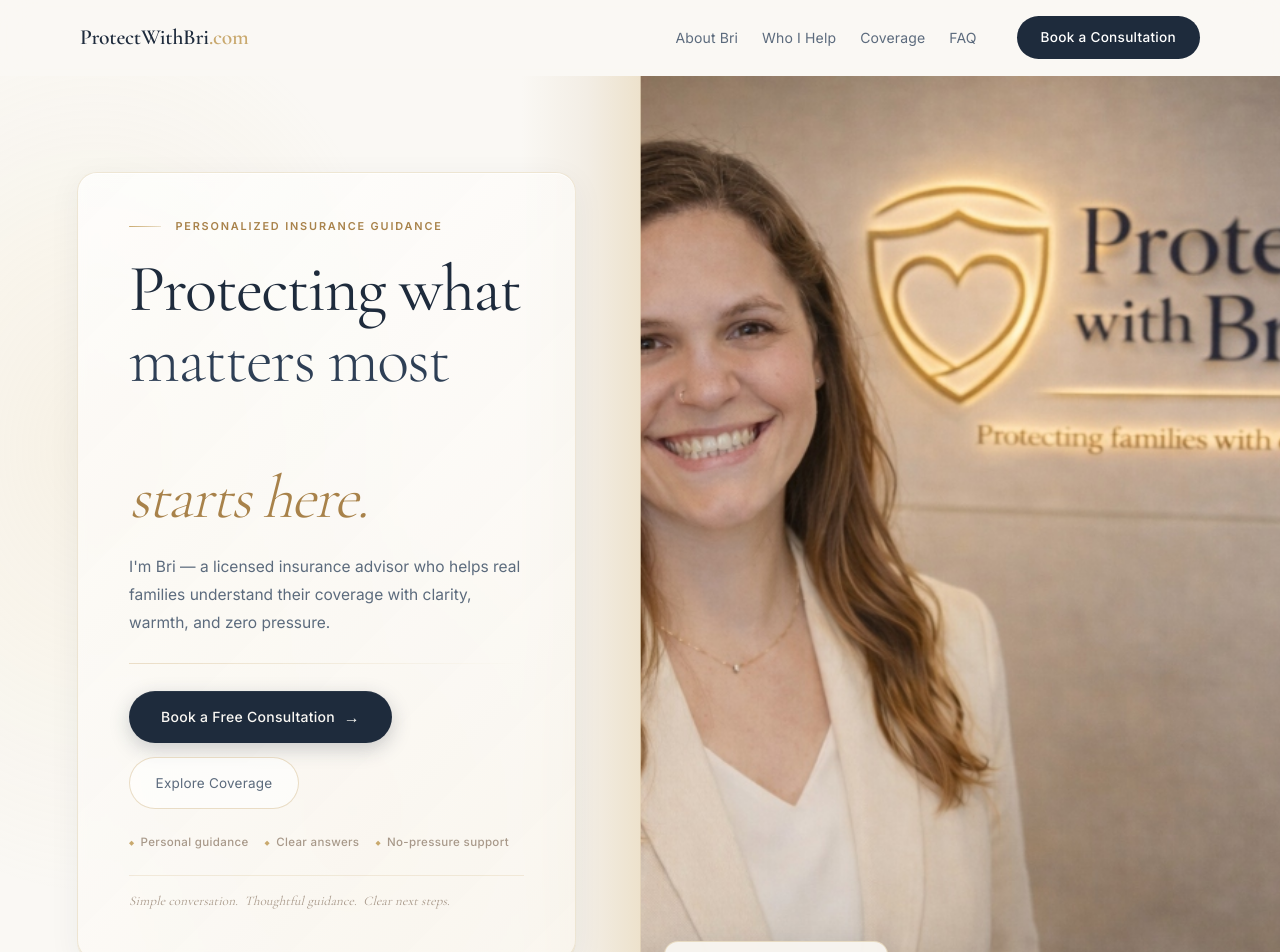
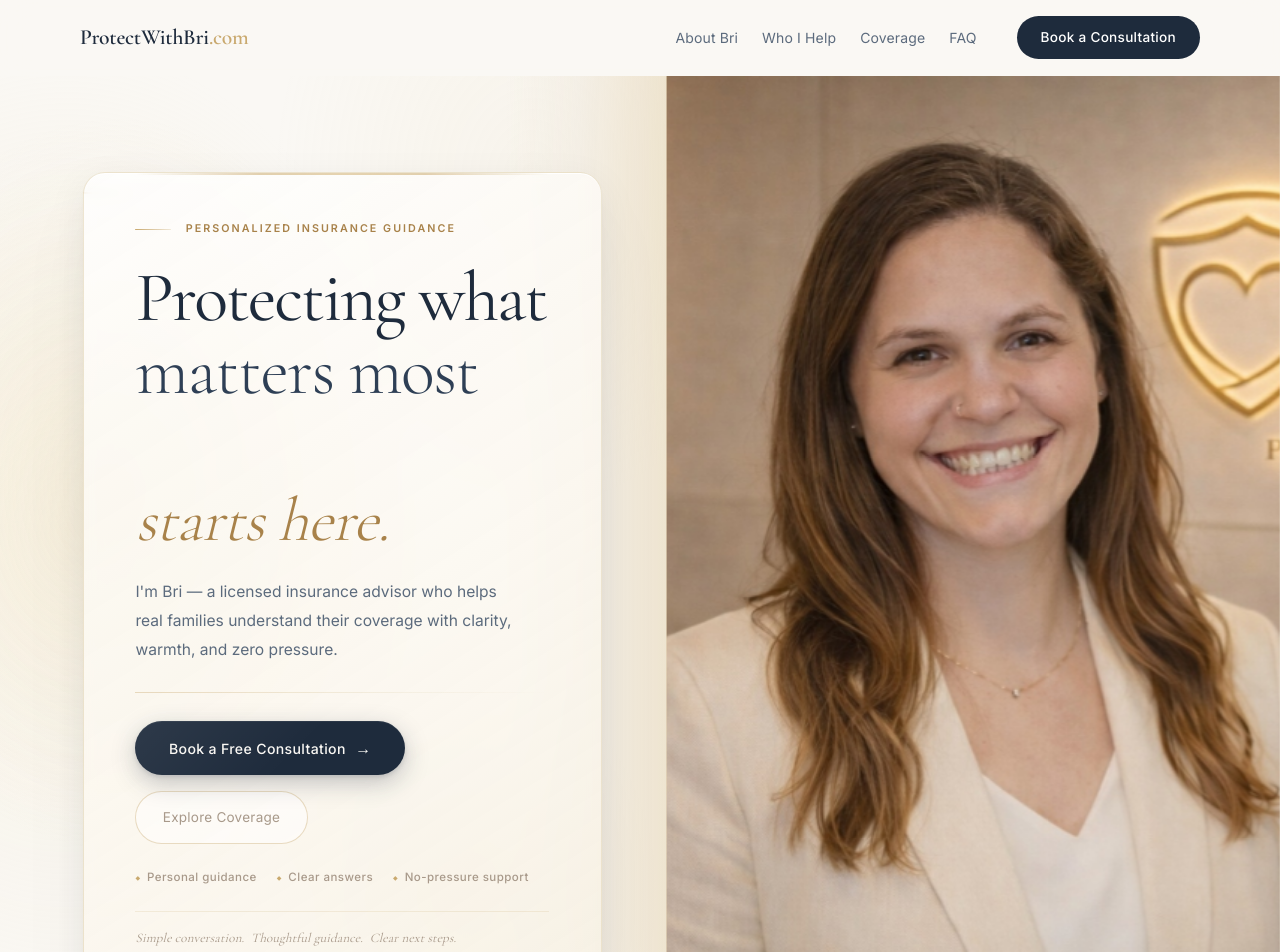
Before and after one commit to easybandz777/protectwithbri, a Next.js app: page / in a window 1280 px wide. Shown: the top 952 px of the page. Built offline with nearby package versions, Linux system fonts and the light colour scheme.

Commit message:
feat: premium editorial hero left panel + shift Bri portrait left

```diff
--- a/components/Hero.module.css
+++ b/components/Hero.module.css
@@ -1,13 +1,46 @@
 /* ============================================================
-   Hero — Premium editorial left-side treatment
-   Right column is image-only; only left column is styled here.
+   Hero — Premium editorial split-screen
+   Right column = Brianna's portrait (full bleed)
+   Left column  = luxury editorial conversion panel
    ============================================================ */
 
-/* Full-bleed split grid */
+@keyframes slideUp {
+    from {
+        opacity: 0;
+        transform: translateY(22px);
+    }
+
+    to {
+        opacity: 1;
+        transform: translateY(0);
+    }
+}
+
+@keyframes fadeIn {
+    from {
+        opacity: 0;
+    }
+
+    to {
+        opacity: 1;
+    }
+}
+
+@keyframes subtleZoom {
+    from {
+        transform: scale(1.04);
+    }
+
+    to {
+        transform: scale(1);
+    }
+}
+
+/* ── HERO GRID ───────────────────────────────── */
 .hero {
     min-height: 100vh;
     display: grid;
-    grid-template-columns: 1fr 1fr;
+    grid-template-columns: 52% 48%;
     background: var(--ivory);
     padding-top: var(--nav-height);
     position: relative;
@@ -19,55 +52,90 @@
     position: relative;
     display: flex;
     align-items: center;
-    padding: var(--space-xxl) clamp(2rem, 5vw, 5rem) var(--space-xxl) clamp(2rem, 6vw, 5.5rem);
+    padding: var(--space-xxl) clamp(2.5rem, 5vw, 5rem) var(--space-xxl) clamp(3rem, 6.5vw, 6rem);
     z-index: 1;
+    background:
+        radial-gradient(ellipse 90% 80% at 10% 45%, rgba(245, 234, 208, 0.35) 0%, transparent 60%),
+        radial-gradient(ellipse 60% 50% at 80% 10%, rgba(235, 218, 175, 0.12) 0%, transparent 65%);
 }
 
-/* Deep ambient warm glow — decorative, non-intrusive */
+/* Deep ambient warm glow */
 .glowLayer {
     position: absolute;
     inset: 0;
     background:
-        radial-gradient(ellipse 80% 70% at 15% 38%, rgba(235, 218, 175, 0.22) 0%, transparent 65%),
-        radial-gradient(ellipse 55% 45% at 55% 75%, rgba(201, 169, 110, 0.07) 0%, transparent 70%);
+        radial-gradient(ellipse 70% 60% at 18% 40%, rgba(235, 218, 175, 0.28) 0%, transparent 60%),
+        radial-gradient(ellipse 45% 35% at 70% 80%, rgba(201, 169, 110, 0.08) 0%, transparent 65%);
     pointer-events: none;
     z-index: 0;
 }
 
-/* Soft visual bridge — warm gradient flowing rightward toward the portrait */
+/* Soft visual bridge — gradient flowing toward the portrait */
 .bridge {
     position: absolute;
     top: 0;
     right: -1px;
     bottom: 0;
-    width: 120px;
+    width: 160px;
     background: linear-gradient(to right,
             rgba(250, 248, 244, 0) 0%,
-            rgba(237, 229, 216, 0.55) 55%,
-            rgba(232, 217, 188, 0.72) 100%);
+            rgba(237, 229, 216, 0.4) 45%,
+            rgba(232, 217, 188, 0.65) 100%);
     pointer-events: none;
     z-index: 2;
+}
+
+/* Thin decorative gold rule along the top of left panel */
+.topRule {
+    position: absolute;
+    top: calc(var(--nav-height) + 2.5rem);
+    left: clamp(3rem, 6.5vw, 6rem);
+    width: 48px;
+    height: 1.5px;
+    background: linear-gradient(90deg, var(--gold), rgba(201, 169, 110, 0.2));
+    border-radius: 2px;
+    z-index: 3;
 }
 
 /* ── PREMIUM CONTENT PANEL ───────────────────── */
 .panel {
     position: relative;
     z-index: 3;
-    max-width: 510px;
+    max-width: 520px;
     width: 100%;
-    background: linear-gradient(135deg,
-            rgba(255, 255, 255, 0.72) 0%,
-            rgba(250, 246, 238, 0.68) 100%);
-    border: 1px solid rgba(222, 207, 174, 0.45);
-    border-radius: 20px;
-    padding: clamp(2rem, 4vw, 3rem) clamp(2rem, 4vw, 3.25rem);
+    background: linear-gradient(148deg,
+            rgba(255, 255, 255, 0.82) 0%,
+            rgba(252, 248, 240, 0.76) 55%,
+            rgba(248, 242, 228, 0.68) 100%);
+    border: 1px solid rgba(222, 207, 174, 0.5);
+    border-radius: 22px;
+    padding: clamp(2.25rem, 4vw, 3.25rem) clamp(2.25rem, 4vw, 3.5rem);
     box-shadow:
-        0 2px 0 0 rgba(201, 169, 110, 0.12),
-        0 8px 32px rgba(30, 43, 60, 0.06),
-        0 1px 0 0 rgba(255, 255, 255, 0.9) inset;
-    -webkit-backdrop-filter: blur(4px);
-    backdrop-filter: blur(4px);
-    animation: slideUp 0.8s cubic-bezier(0.25, 0.46, 0.45, 0.94) 0.1s both;
+        0 1px 0 0 rgba(255, 255, 255, 0.95) inset,
+        0 -1px 0 0 rgba(201, 169, 110, 0.08) inset,
+        0 4px 6px rgba(30, 43, 60, 0.03),
+        0 12px 40px rgba(30, 43, 60, 0.07),
+        0 40px 80px rgba(30, 43, 60, 0.04);
+    -webkit-backdrop-filter: blur(6px);
+    backdrop-filter: blur(6px);
+    animation: slideUp 0.85s cubic-bezier(0.25, 0.46, 0.45, 0.94) 0.1s both;
+}
+
+/* Subtle warm tint accent bar at top of panel */
+.panel::before {
+    content: '';
+    position: absolute;
+    top: 0;
+    left: 10%;
+    right: 10%;
+    height: 2px;
+    background: linear-gradient(90deg,
+            transparent 0%,
+            rgba(201, 169, 110, 0.55) 30%,
+            rgba(218, 192, 142, 0.7) 50%,
+            rgba(201, 169, 110, 0.55) 70%,
+            transparent 100%);
+    border-radius: 0 0 2px 2px;
 }
 
 /* ── EYEBROW GROUP ───────────────────────────── */
@@ -75,23 +143,22 @@
     display: flex;
     align-items: center;
     gap: 0.9rem;
-    margin-bottom: 1.4rem;
+    margin-bottom: 1.6rem;
 }
 
-/* Thin muted-gold editorial accent line */
 .accentLine {
     flex-shrink: 0;
-    width: 32px;
+    width: 36px;
     height: 1.5px;
-    background: linear-gradient(90deg, var(--gold), rgba(201, 169, 110, 0.35));
+    background: linear-gradient(90deg, var(--gold), rgba(201, 169, 110, 0.25));
     border-radius: 2px;
 }
 
 .eyebrow {
     font-family: var(--font-sans);
-    font-size: 0.68rem;
+    font-size: 0.67rem;
     font-weight: 600;
-    letter-spacing: 0.17em;
+    letter-spacing: 0.19em;
     text-transform: uppercase;
     color: var(--gold-dark);
     line-height: 1;
@@ -101,18 +168,18 @@
 .headline {
     font-family: var(--font-serif);
     font-weight: 400;
-    font-size: clamp(3rem, 5.2vw, 4.6rem);
-    line-height: 1.06;
-    letter-spacing: -0.025em;
+    font-size: clamp(3.2rem, 5.5vw, 5rem);
+    line-height: 1.04;
+    letter-spacing: -0.028em;
     color: var(--navy);
-    margin-bottom: 1.4rem;
+    margin-bottom: 1.5rem;
 }
 
-/* "matters most" — slightly lighter weight, warm navy */
 .headlineIn {
     display: block;
     font-weight: 300;
     color: var(--navy-mid);
+    letter-spacing: -0.02em;
 }
 
 /* "starts here." — italic gold, the emotional hook */
@@ -121,26 +188,28 @@
     font-style: italic;
     font-weight: 300;
     color: var(--gold-dark);
-    font-size: 0.92em;
+    font-size: 0.88em;
+    letter-spacing: -0.01em;
+    margin-top: 0.15em;
 }
 
 /* ── SUB-COPY ────────────────────────────────── */
 .sub {
     font-family: var(--font-sans);
-    font-size: 0.97rem;
-    line-height: 1.8;
+    font-size: 0.975rem;
+    line-height: 1.85;
     color: var(--slate);
-    max-width: 400px;
+    max-width: 390px;
     margin-bottom: 0;
 }
 
-/* ── DIVIDER ─────────────────────────────────── */
+/* ── HAIRLINE DIVIDER ────────────────────────── */
 .divider {
     height: 1px;
-    margin: 1.65rem 0;
+    margin: 1.75rem 0;
     background: linear-gradient(90deg,
-            rgba(201, 169, 110, 0.35) 0%,
-            rgba(222, 207, 174, 0.2) 70%,
+            rgba(201, 169, 110, 0.4) 0%,
+            rgba(222, 207, 174, 0.22) 65%,
             transparent 100%);
 }
 
@@ -148,35 +217,50 @@
 .ctaZone {
     display: flex;
     align-items: center;
-    gap: 0.85rem;
+    gap: 1rem;
     flex-wrap: wrap;
     margin-bottom: 1.5rem;
 }
 
-/* Primary CTA — rich navy, generous pill */
+/* Primary CTA */
 .primaryCta {
     display: inline-flex;
     align-items: center;
-    gap: 0.55rem;
-    padding: 0.92rem 2rem;
+    gap: 0.6rem;
+    padding: 0.95rem 2.1rem;
     background: var(--navy);
     color: var(--ivory);
     border-radius: 100px;
     font-family: var(--font-sans);
-    font-size: 0.875rem;
+    font-size: 0.88rem;
     font-weight: 500;
-    letter-spacing: 0.02em;
+    letter-spacing: 0.025em;
     white-space: nowrap;
+    text-decoration: none;
     box-shadow:
-        0 6px 20px rgba(30, 43, 60, 0.22),
-        0 1px 0 rgba(255, 255, 255, 0.05) inset;
-    transition: background 0.26s ease, box-shadow 0.26s ease, transform 0.26s ease;
-    text-decoration: none;
+        0 1px 0 rgba(255, 255, 255, 0.06) inset,
+        0 8px 24px rgba(30, 43, 60, 0.26),
+        0 2px 4px rgba(30, 43, 60, 0.12);
+    transition: background 0.26s ease, box-shadow 0.26s ease, transform 0.22s ease;
+    position: relative;
+    overflow: hidden;
+}
+
+.primaryCta::before {
+    content: '';
+    position: absolute;
+    inset: 0;
+    background: linear-gradient(135deg, rgba(255, 255, 255, 0.07) 0%, transparent 60%);
+    border-radius: inherit;
+    pointer-events: none;
 }
 
 .primaryCta:hover {
     background: var(--navy-mid);
-    box-shadow: 0 10px 28px rgba(30, 43, 60, 0.28);
+    box-shadow:
+        0 1px 0 rgba(255, 255, 255, 0.06) inset,
+        0 14px 32px rgba(30, 43, 60, 0.32),
+        0 2px 6px rgba(30, 43, 60, 0.14);
     transform: translateY(-2px);
 }
 
@@ -187,30 +271,30 @@
 }
 
 .primaryCta:hover .ctaArrow {
-    transform: translateX(3px);
+    transform: translateX(4px);
 }
 
-/* Secondary CTA — soft ghost, subordinate */
+/* Secondary CTA */
 .secondaryCta {
     display: inline-flex;
     align-items: center;
-    padding: 0.88rem 1.6rem;
-    background: rgba(255, 255, 255, 0.55);
-    color: var(--slate);
-    border: 1px solid rgba(201, 169, 110, 0.38);
+    padding: 0.9rem 1.65rem;
+    background: rgba(255, 255, 255, 0.5);
+    color: var(--taupe);
+    border: 1px solid rgba(201, 169, 110, 0.4);
     border-radius: 100px;
     font-family: var(--font-sans);
     font-size: 0.845rem;
     font-weight: 400;
-    letter-spacing: 0.015em;
+    letter-spacing: 0.018em;
     text-decoration: none;
     white-space: nowrap;
-    transition: background 0.24s ease, border-color 0.24s ease, color 0.24s ease, transform 0.24s ease;
+    transition: background 0.24s ease, border-color 0.24s ease, color 0.24s ease, transform 0.22s ease;
 }
 
 .secondaryCta:hover {
-    background: rgba(250, 246, 238, 0.85);
-    border-color: rgba(201, 169, 110, 0.65);
+    background: rgba(252, 248, 240, 0.9);
+    border-color: rgba(201, 169, 110, 0.7);
     color: var(--navy);
     transform: translateY(-1px);
 }
@@ -219,38 +303,39 @@
 .chips {
     display: flex;
     flex-wrap: wrap;
-    gap: 0.5rem 1rem;
+    gap: 0.45rem 1.25rem;
     list-style: none;
-    margin-bottom: 1.4rem;
+    margin-bottom: 1.5rem;
+    padding: 0;
 }
 
 .chip {
     display: flex;
     align-items: center;
-    gap: 0.38rem;
+    gap: 0.4rem;
     font-family: var(--font-sans);
     font-size: 0.72rem;
     font-weight: 500;
-    letter-spacing: 0.03em;
+    letter-spacing: 0.04em;
     color: var(--taupe);
 }
 
 .chipDot {
-    font-size: 0.42rem;
+    font-size: 0.38rem;
     color: var(--gold);
     flex-shrink: 0;
 }
 
-/* ── MICRO REASSURANCE LINE ──────────────────── */
+/* ── REASSURANCE LINE ────────────────────────── */
 .reassurance {
     font-family: var(--font-serif);
     font-size: 0.82rem;
     font-style: italic;
     color: var(--taupe);
     letter-spacing: 0.01em;
-    line-height: 1.5;
+    line-height: 1.6;
     padding-top: 1rem;
-    border-top: 1px solid rgba(201, 169, 110, 0.2);
+    border-top: 1px solid rgba(201, 169, 110, 0.18);
 }
 
 /* ── RIGHT COLUMN ────────────────────────────── */
@@ -260,7 +345,6 @@
     background: var(--beige);
 }
 
-/* imageWrap must fill the column (next/image fill mode) */
 .imageWrap {
     position: absolute;
     inset: 0;
@@ -341,6 +425,10 @@
         display: none;
     }
 
+    .topRule {
+        display: none;
+    }
+
     .right {
         order: 1;
         height: 75vw;
--- a/components/Hero.tsx
+++ b/components/Hero.tsx
@@ -10,6 +10,9 @@ export default function Hero() {
 
                 {/* Warm ambient glow layer — pure CSS decoration */}
                 <div className={styles.glowLayer} aria-hidden="true" />
+
+                {/* Gold editorial rule — top-left accent */}
+                <div className={styles.topRule} aria-hidden="true" />
 
                 {/* Soft visual bridge gradient flowing toward the portrait */}
                 <div className={styles.bridge} aria-hidden="true" />
@@ -92,7 +95,7 @@ export default function Hero() {
                         priority
                         className={styles.image}
                         sizes="(max-width: 1024px) 100vw, 50vw"
-                        style={{ objectFit: 'cover', objectPosition: 'center top' }}
+                        style={{ objectFit: 'cover', objectPosition: '20% top' }}
                     />
                     {/* Badge pinned over image */}
                     <div className={styles.badge}>
```
